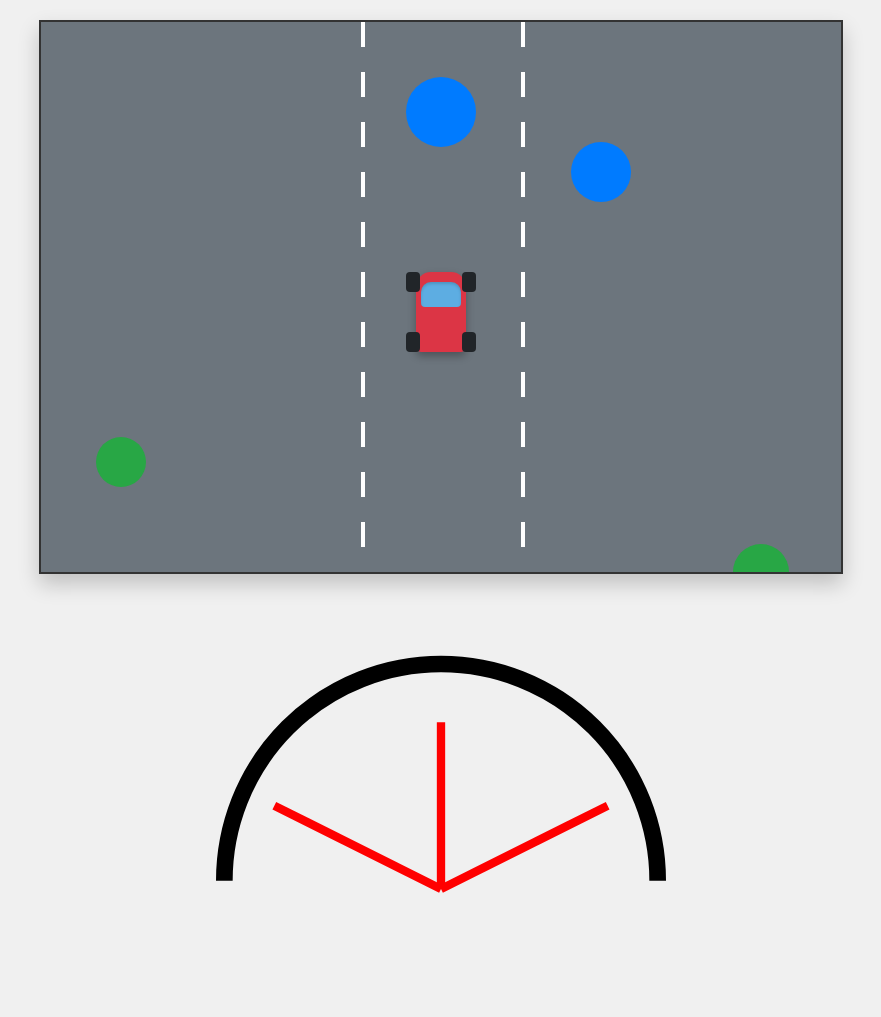
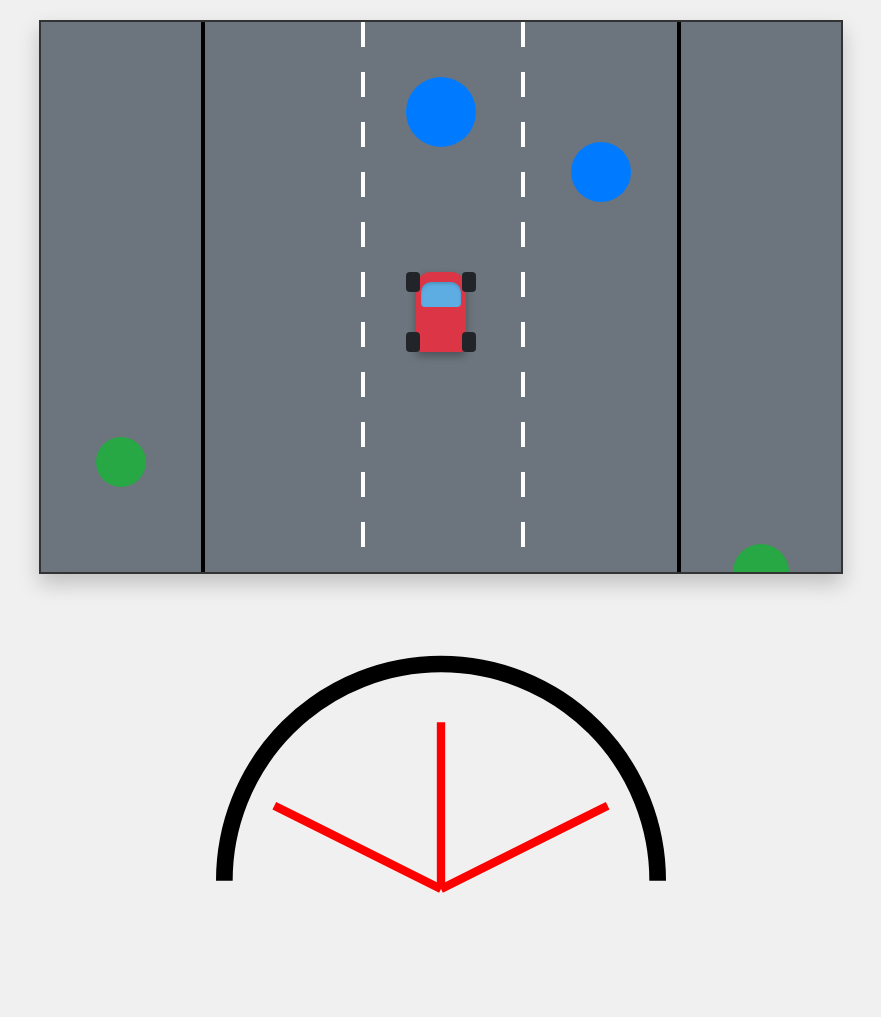
Before and after one commit to roenCAD/car, a plain HTML site: page index.html in a window 1280 px wide. Shown: the top 1017 px of the page, without its empty margins (199-1080 px from the left). Drawn offline with Linux system fonts and the light colour scheme.

Commit message:
Update index.html

```diff
--- a/index.html
+++ b/index.html
@@ -53,11 +53,11 @@
     }
     .solid-line-left {
         /* Positioniert am Ende der ersten Spur */
-        left: calc(var(--road-width) / var(--num-lines-visual) * 5);
+        left: calc(var(--road-width) / var(--num-lines-visual) * 1);
     }
     .solid-line-right {
         /* Positioniert am Anfang der letzten Spur (von rechts gezählt) */
-        right: calc(var(--road-width) / var(--num-lines-visual) * 5);
+        right: calc(var(--road-width) / var(--num-lines-visual) * 1);
     }
     body.dark-mode .solid-line {
         background-color: #333; /* Etwas heller als reines Schwarz im Dark Mode für Sichtbarkeit */
```
